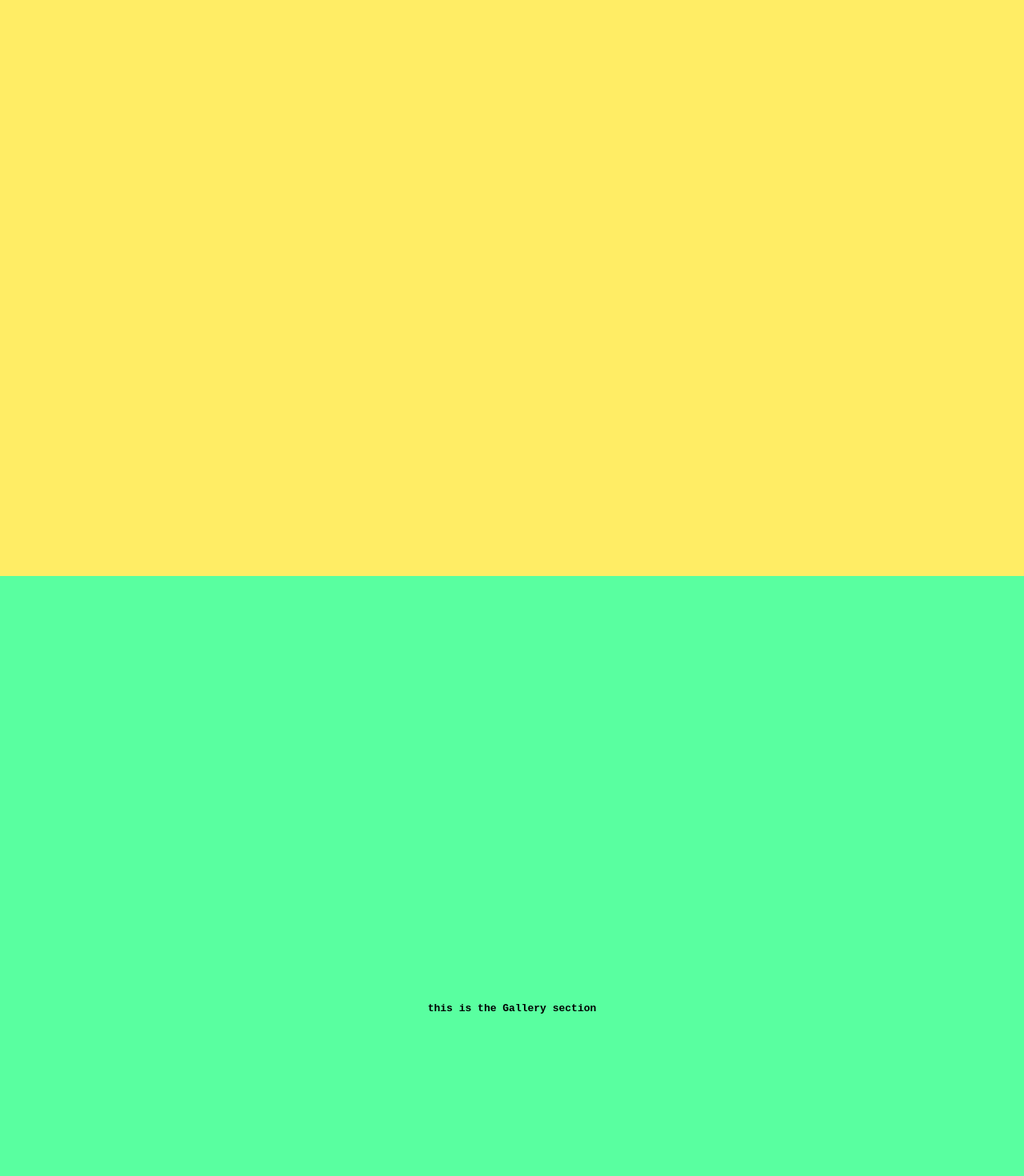
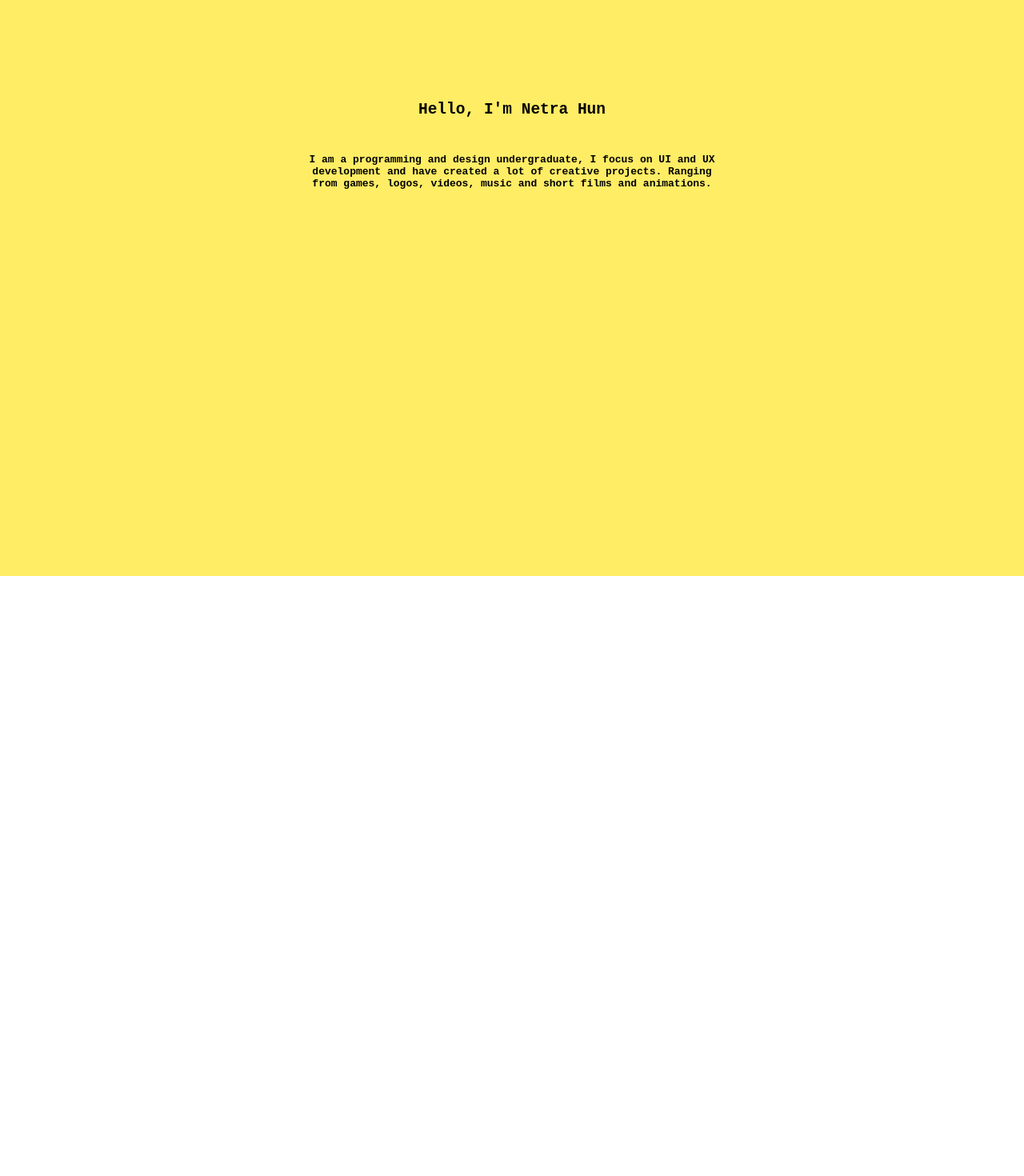
Before and after one commit to Ho0b/portfoliio2025, a React (Create React App) app: page / in a window 1280 px wide. Shown: the part 360-1830 px from the top of the page at 80% size. After the commit the page ends 1080 px from the top, so only its background shows below. Built offline with nearby package versions, Linux system fonts and the light colour scheme.

Commit message:
added assets folder for assets

```diff
--- a/public/about.html
+++ b/public/about.html
@@ -3,7 +3,7 @@
 
 <head>
     <meta charset="UTF-8">
-    <link rel="icon" href="%PUBLIC_URL%/favicon.ico" />
+    <link rel="icon" href="favicon.ico" />
     <meta name="viewport" content="width=device-width, initial-scale=1.0">
     <meta name="theme-color" content="#000000" />
     <link rel="apple-touch-icon" href="%PUBLIC_URL%/logo192.png" />
--- a/src/App.css
+++ b/src/App.css
@@ -128,6 +128,10 @@ p{
   display: none;
 }
 
+.width-512px{
+  width: 512px;
+}
+
 @keyframes hideNav {
   from { display: block;}
   to {opacity: 0;}
--- a/src/App.js
+++ b/src/App.js
@@ -8,12 +8,28 @@ const sections =
   {title: "Contact", id: 3},
 ];
 
-var showNav = (window.scrollY < 250) ? "hidden" : "show"
+function IntroSection(){
+  return(
+    <div>
+      <h2>
+        Hello, I'm Netra Hun
+      </h2>
+      <img src=''>
+      </img>
+      <p className='width-512px'>
+        I am a programming and design undergraduate,
+        I focus on UI and UX development and
+        have created a lot of creative projects.
+        Ranging from games, logos, videos, music and short films and animations.
+      </p>
+    </div>
+  )
+}
 
 function IntroCard(){
   return(
     <section id='introCard'>
-
+      <IntroSection />
     </section>
   )
 }
@@ -23,7 +39,7 @@ function Navi(){
 
   useEffect(() => {
     const handleScroll = () => {
-      if (window.scrollY < 250) {
+      if (window.scrollY < 100) {
         setShowNav("hidden");
       } else {
         setShowNav("show");
@@ -55,19 +71,18 @@ function Navi(){
   )
 }
 
-function Mainsection(){
+function Gallery(){
+  return(
+    <section>
 
-  const numberOfSections = sections.map(title =>
-    <section key={title.id}>
-      <p>
-        this is the {String(title.title)} section
-      </p>
     </section>
   )
+}
 
+function Mainsection(){
   return (
     <main>
-      {numberOfSections}
+
     </main>
   )
 }
```
